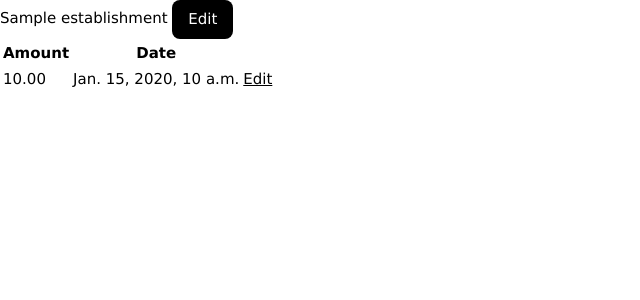
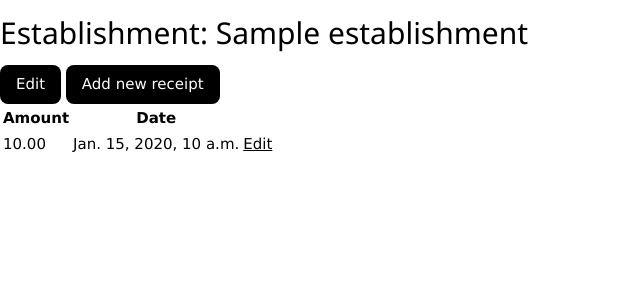
Before and after one commit to Guilouf/django-receipt, a Django app: page /establishment/1 in a window 1280 px wide. Shown: the part 45-345 px from the top of the page, without its empty margins (0-640 px from the left). Run offline with Django 3.2, Linux system fonts and the light colour scheme; tables that the repository leaves empty hold one stand-in row (values such as "Sample post").

Commit message:
Add receipt from establishment, datetime fields for receipts

```diff
--- a/project_receipt/receipt/templates/receipt/establishment_detail.html
+++ b/project_receipt/receipt/templates/receipt/establishment_detail.html
@@ -4,7 +4,11 @@
 
 {% block body %}
 
-  {{ establishment }} <a href="{% url 'establishment_update' establishment.pk%}" class="w3-button w3-black w3-round-large">Edit</a>
+  <h2>Establishment: {{ establishment }}</h2>
+  <a href="{% url 'establishment_update' establishment.pk%}" class="w3-button w3-black w3-round-large">
+    Edit</a>
+  <a href="{% url 'establishment_add_receipt' establishment.pk%}" class="w3-button w3-black w3-round-large">
+    Add new receipt</a>
 
   <table>
     <tr>
--- a/project_receipt/receipt/urls.py
+++ b/project_receipt/receipt/urls.py
@@ -10,6 +10,7 @@ urlpatterns = [
     path('establishment/create', views.EstablishmentCreate.as_view(), name='establishment_create'),
     path('establishment/<int:pk>/edit', views.EstablishmentUpdate.as_view(), name='establishment_update'),
     path('establishment/<int:pk>', views.EstablishmentDetail.as_view(), name='establishment_detail'),
+    path('establishment/<int:pk>/add_receipt', views.ReceiptFromEstablishmentCreate.as_view(), name='establishment_add_receipt'),
     path('company/', views.CompanyList.as_view(), name='company_list'),
     path('company/create', views.CompanyCreate.as_view(), name='company_create'),
     path('company/<int:pk>/edit', views.CompanyUpdate.as_view(), name='company_update'),
--- a/project_receipt/receipt/views.py
+++ b/project_receipt/receipt/views.py
@@ -1,7 +1,7 @@
 from django.views.generic import ListView, CreateView, UpdateView, DetailView
 from django.urls import reverse_lazy
 
-from receipt import models
+from receipt import models, forms
 
 
 class ReceiptList(ListView):
@@ -11,7 +11,18 @@ class ReceiptList(ListView):
 class ReceiptCreate(CreateView):
     success_url = reverse_lazy('receipt_list')
     model = models.Receipt
-    fields = '__all__'
+    form_class = forms.ReceiptForm
+
+
+class ReceiptFromEstablishmentCreate(CreateView):
+    success_url = reverse_lazy('receipt_list')
+    model = models.Receipt
+    form_class = forms.EstablishmentReceiptForm
+
+    def form_valid(self, form):
+        """Links the plant command to the Trial"""
+        form.instance.establishment = models.Establishment.objects.get(pk=self.kwargs['pk'])
+        return super().form_valid(form)
 
 
 class ReceiptUpdate(UpdateView):
```
Also changed, not shown: project_receipt/receipt/forms.py (added, +31 -0 lines).
